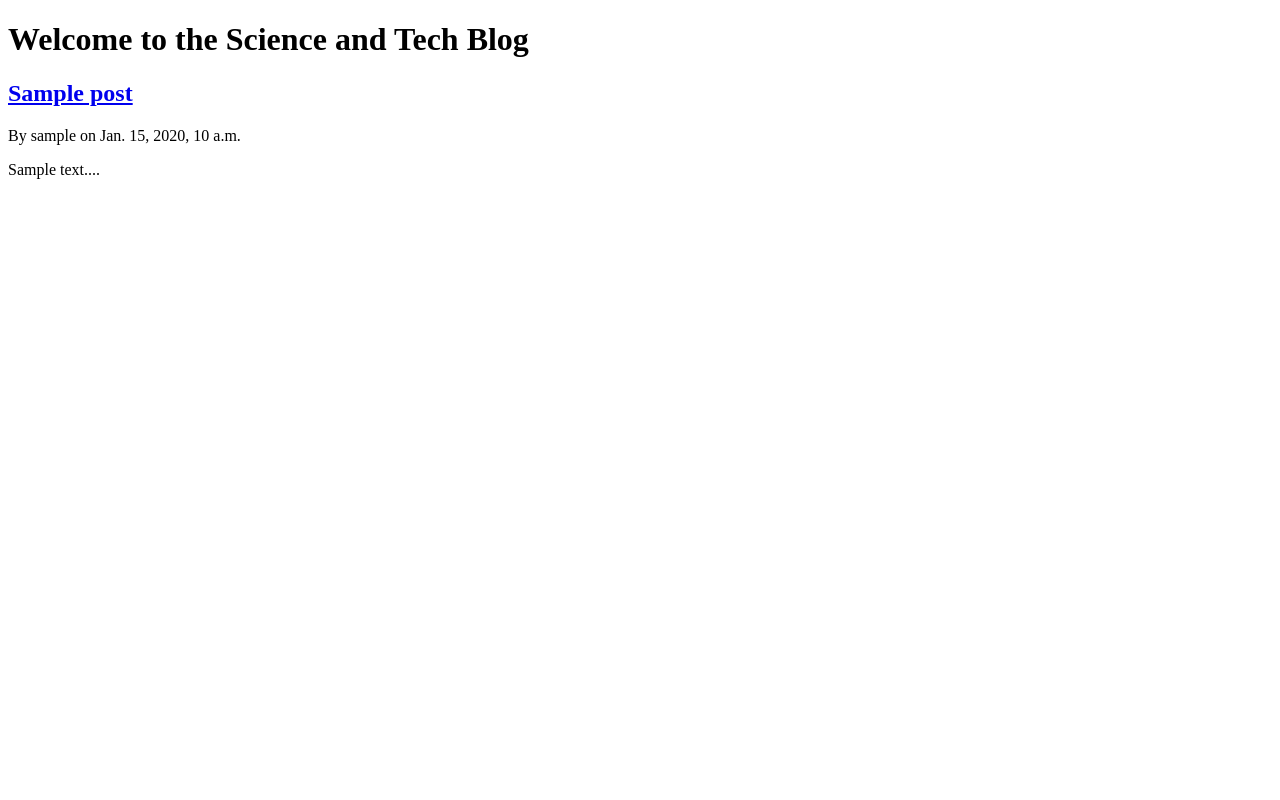
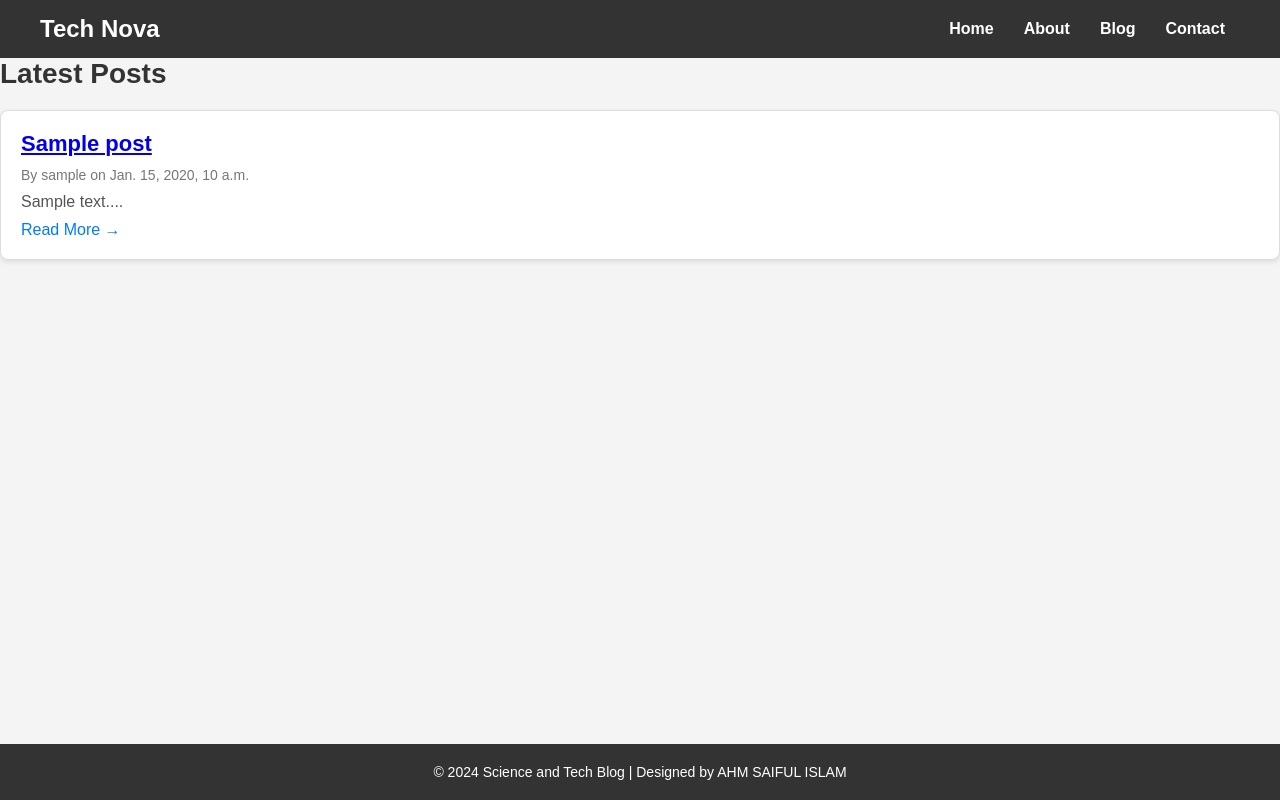
Before and after one commit to AHM-Saiful-Islam/WebsiteWithDjango, a Django app: page / in a window 1280 px wide. Run offline with Django 5.2, Linux system fonts and the light colour scheme; tables that the repository leaves empty hold one stand-in row (values such as "Sample post").

Commit message:
Implement home page design, admin for creating post, added 2 posts

```diff
--- /dev/null
+++ b/science_tech_blog/blog/static/css/style.css
@@ -0,0 +1,129 @@
+/* Resetting some default browser styles */
+* {
+    margin: 0;
+    padding: 0;
+    box-sizing: border-box;
+}
+
+/* Body styling */
+body {
+    font-family: 'Arial', sans-serif;
+    background-color: #f4f4f4;
+    color: #333;
+    height: 100%;
+    display: flex;
+    flex-direction: column;
+}
+
+/* Navbar Styling */
+header .navbar {
+    background-color: #333;
+    padding: 15px 0;
+}
+
+header .navbar .container {
+    display: flex;
+    justify-content: space-between;
+    align-items: center;
+    max-width: 1200px;
+    margin: 0 auto;
+}
+
+header .navbar ul {
+    list-style-type: none;
+    display: flex;
+}
+
+header .navbar ul li {
+    margin: 0 15px;
+}
+
+header .navbar ul li a {
+    color: white;
+    text-decoration: none;
+    font-weight: bold;
+}
+
+header .navbar h1 a {
+    color: white;
+    text-decoration: none;
+    font-size: 24px;
+}
+
+/* Main Content Section */
+.content {
+    flex: 1; /* Ensure content takes up the space available */
+    padding: 20px;
+    max-width: 1200px;
+    margin: 0 auto;
+}
+
+.blog-posts h2 {
+    font-size: 28px;
+    margin-bottom: 20px;
+    color: #333;
+}
+
+.post-card {
+    background-color: #fff;
+    border: 1px solid #ddd;
+    border-radius: 8px;
+    padding: 20px;
+    margin-bottom: 20px;
+    box-shadow: 0 2px 5px rgba(0, 0, 0, 0.1);
+}
+
+.post-card h3 {
+    font-size: 22px;
+    margin-bottom: 10px;
+}
+
+.post-card .meta {
+    font-size: 14px;
+    color: #777;
+    margin-bottom: 10px;
+}
+
+.post-card .excerpt {
+    font-size: 16px;
+    color: #555;
+}
+
+.post-card .read-more {
+    display: inline-block;
+    margin-top: 10px;
+    color: #007BFF;
+    text-decoration: none;
+}
+
+.post-card .read-more:hover {
+    text-decoration: underline;
+}
+
+/* Footer Styling */
+footer {
+    background-color: #333;
+    color: white;
+    padding: 20px 0;
+    text-align: center;
+    margin-top: auto; /* Ensure footer stays at the bottom */
+    width: 100%;
+}
+
+footer p {
+    font-size: 14px;
+}
+
+/* Ensure footer is always at the bottom */
+html, body {
+    height: 100%; /* Full height to allow footer at the bottom */
+}
+
+body {
+    display: flex;
+    flex-direction: column;
+}
+
+.footer {
+    margin-top: auto; /* Push footer to bottom */
+}
--- a/science_tech_blog/blog/templates/blog/index.html
+++ b/science_tech_blog/blog/templates/blog/index.html
@@ -2,17 +2,52 @@
 <html lang="en">
 <head>
     <meta charset="UTF-8">
-    <title>Blog Home</title>
+    <meta name="viewport" content="width=device-width, initial-scale=1.0">
+    <meta http-equiv="X-UA-Compatible" content="ie=edge">
+    <title>Tech Nova</title>
+    <link rel="stylesheet" href="https://cdnjs.cloudflare.com/ajax/libs/font-awesome/5.15.4/css/all.min.css"> <!-- Font Awesome for icons -->
+    {% load static %}
+    <link rel="stylesheet" href="{% static 'css/style.css' %}"> <!-- Custom CSS File -->
 </head>
 <body>
-    <h1>Welcome to the Science and Tech Blog</h1>
+    <!-- Navbar -->
+    <header>
+        <nav class="navbar">
+            <div class="container">
+                <h1><a href="/">Tech Nova</a></h1>
+                <ul>
+                    <li><a href="/">Home</a></li>
+                    <li><a href="/about/">About</a></li>
+                    <li><a href="/blog/">Blog</a></li>
+                    <li><a href="/contact/">Contact</a></li>
+                </ul>
+            </div>
+        </nav>
+    </header>
 
-    {% for post in posts %}
-        <h2><a href="{% url 'post-detail' post.pk %}">{{ post.title }}</a></h2>
-        <p>By {{ post.author }} on {{ post.date_posted }}</p>
-        <p>{{ post.content|slice:":150" }}...</p>
-    {% empty %}
-        <p>No posts available.</p>
-    {% endfor %}
+    <!-- Main Content Section -->
+    <main class="container">
+        <section class="blog-posts">
+            <h2>Latest Posts</h2>
+
+            {% for post in posts %}
+                <div class="post-card">
+                    <h3><a href="{% url 'post-detail' post.pk %}">{{ post.title }}</a></h3>
+                    <p class="meta">By {{ post.author }} on {{ post.date_posted }}</p>
+                    <p class="excerpt">{{ post.content|slice:":150" }}...</p>
+                    <a href="{% url 'post-detail' post.pk %}" class="read-more">Read More &rarr;</a>
+                </div>
+            {% empty %}
+                <p>No posts available.</p>
+            {% endfor %}
+        </section>
+    </main>
+
+    <!-- Footer -->
+    <footer>
+        <div class="container">
+            <p>&copy; 2024 Science and Tech Blog | Designed by AHM SAIFUL ISLAM</p>
+        </div>
+    </footer>
 </body>
 </html>
```
Also changed, not shown: science_tech_blog/blog/templates/blog/index_old.html (added, +18 -0 lines).
